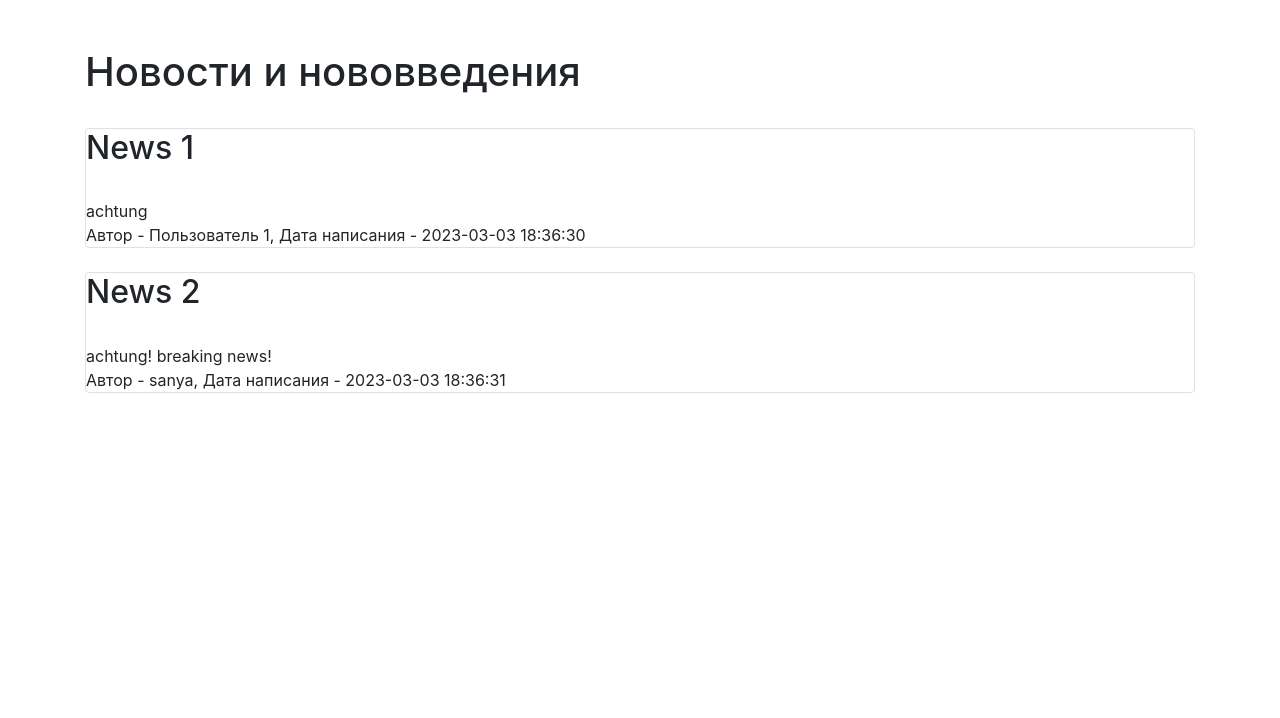
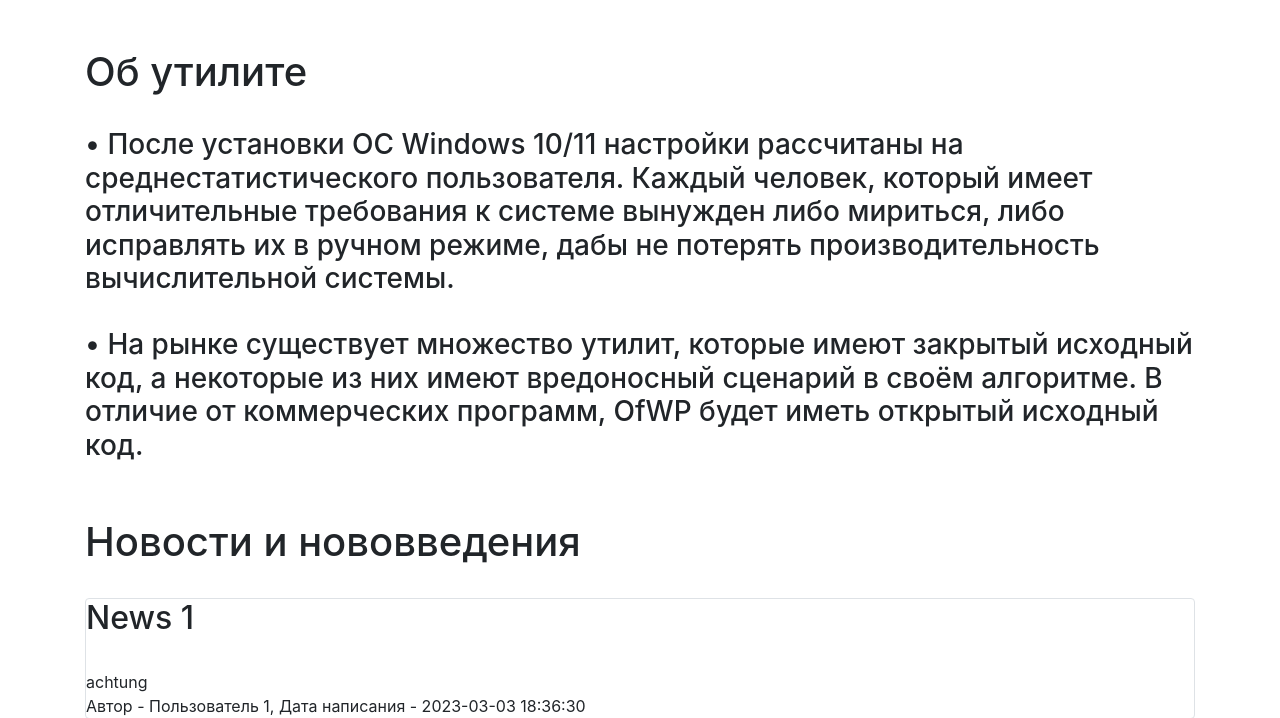
Before and after one commit to TheCreatPro/siteofwp, a Flask app: page / in a window 1280 px wide. Shown: the part 70-788 px from the top of the page. Before the commit the page ends 463 px from the top, so only its background shows below. Run offline with Flask 3, Linux system fonts and the light colour scheme; data comes from the database, SQL or seed files in the repository; some libraries are stand-ins or nearby versions.

Commit message:
Update index.html

```diff
--- a/project/templates/index.html
+++ b/project/templates/index.html
@@ -3,6 +3,14 @@
 {% block content %}
 <br>
 <br>
+<h1>Об утилите</h1>
+<br>
+<h3>• После установки ОС Windows 10/11 настройки рассчитаны на среднестатистического пользователя. Каждый человек, который имеет отличительные требования к системе вынужден либо мириться, либо исправлять их в ручном режиме, дабы не потерять производительность вычислительной системы.</h3>
+<br>
+<h3>• На рынке существует множество утилит, которые имеют закрытый исходный код, а некоторые из них имеют вредоносный сценарий в своём алгоритме. В отличие от коммерческих программ, OfWP будет иметь открытый исходный код.</h3>
+
+
+<br><br>
 <h1>Новости и нововведения</h1>
 {% for item in news%}
 <br>
```
